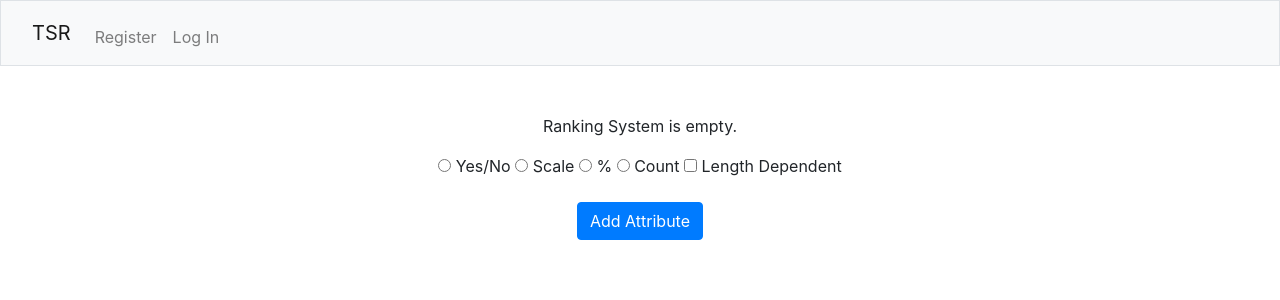
After one commit to hart1217d/finalProject, a Flask app: page /setup in a window 1280 px wide. The commit adds this page. Shown: the top 300 px of the page. Run offline with Flask 3, Linux system fonts and the light colour scheme.

Commit message:
Got login to work and created setup page

```diff
--- a/app.py
+++ b/app.py
@@ -1,11 +1,11 @@
 import os
 
 import sqlite3
-# need a module that will serve to update SQL databases (from cs50 import SQL)
 from flask import Flask, flash, redirect, render_template, request, session
 from flask_session import Session
 from werkzeug.security import check_password_hash, generate_password_hash
 from helpers import login_required
+
 
 # Configure application
 app = Flask(__name__)
@@ -50,21 +50,17 @@ def login():
             return render_template("login.html")
 
         # Query database for username
-        rows = cur.execute(
+        cur.execute(
             "SELECT * FROM users WHERE username = ?", [request.form.get("username")]
         )
+        user = cur.fetchone()
 
         # Ensure username exists and password is correct
-        if rows.fetchone() is None or not check_password_hash(
-            rows[2], request.form.get("password")
-        ):
+        if user and check_password_hash(user[2], request.form.get("password")):
+            session["user_id"] = user[0]
+            return redirect("/")
+        else:
             return render_template("login.html")
-
-        # Remember which user has logged in
-        session["user_id"] = id
-
-        # Redirect user to home page
-        return redirect("/")
 
     else:
         return render_template("login.html")
@@ -78,6 +74,13 @@ def logout():
 
     # Redirect user to login form
     return redirect("/")
+
+@app.route("/setup", methods=["GET", "POST"])
+def setup():
+    if request.method == "POST":
+        return render_template("setup.html")
+    else:
+        return render_template("setup.html")
 
 @app.route("/register", methods=["GET", "POST"])
 def register():
--- a/helpers.py
+++ b/helpers.py
@@ -6,5 +6,6 @@ def login_required(f):
     def decorated_function(*args, **kwargs):
         if session.get("user_id") is None:
             return redirect("/login")
+        return f(*args, **kwargs)
 
     return decorated_function
--- a/templates/layout.html
+++ b/templates/layout.html
@@ -3,12 +3,17 @@
 <html lang="en">
 
     <head>
+        <meta charset="utf-8">
+        <meta name="viewport" content="initial-scale-1, width=device-width">
+
+        <!-- http://getbootstrap.com/docs/5.3/ -->
+        <link rel="stylesheet" href="https://cdn.jsdelivr.net/npm/bootstrap@4.3.1/dist/css/bootstrap.min.css" integrity="sha384-ggOyR0iXCbMQv3Xipma34MD+dH/1fQ784/j6cY/iJTQUOhcWr7x9JvoRxT2MZw1T" crossorigin="anonymous">
+
         <title>TS Ranker: {% block title %}{% endblock %}</title>
     </head>
 
     <body>
-
-        <nav class="bg-light border navbar nacbar-expand-md navbar-light">
+        <nav class="bg-light border navbar navbar-expand-md navbar-light">
             <div class="container-fluid">
                 <a class="navbar-brand" href="/">TSR</a>
                 <button aria-controls="navbar" aria-expanded="false" aria-label="Toggle navigation" class="navbar-toggler" data-bs-target="#navbar" data-bs-toggle="collapse" type="button">
@@ -38,6 +43,9 @@
             {% block main %}{% endblock %}
         </main>
 
+        <script src="https://code.jquery.com/jquery-3.3.1.slim.min.js" integrity="sha384-q8i/X+965DzO0rT7abK41JStQIAqVgRVzpbzo5smXKp4YfRvH+8abtTE1Pi6jizo" crossorigin="anonymous"></script>
+        <script src="https://cdn.jsdelivr.net/npm/popper.js@1.14.7/dist/umd/popper.min.js" integrity="sha384-UO2eT0CpHqdSJQ6hJty5KVphtPhzWj9WO1clHTMGa3JDZwrnQq4sF86dIHNDz0W1" crossorigin="anonymous"></script>
+        <script src="https://cdn.jsdelivr.net/npm/bootstrap@4.3.1/dist/js/bootstrap.min.js" integrity="sha384-JjSmVgyd0p3pXB1rRibZUAYoIIy6OrQ6VrjIEaFf/nJGzIxFDsf4x0xIM+B07jRM" crossorigin="anonymous"></script>
     </body>
 
 
--- /dev/null
+++ b/templates/setup.html
@@ -0,0 +1,45 @@
+{% extends "layout.html" %}
+
+{% block title %}
+    Setup
+{% endblock %}
+
+{% block main %}
+    <div class="mb-3">
+    {% if system %}
+        <table class="table-primary mx-auto" width="50%">
+            <thead>
+                <tr>
+                    <th>Attribute</th>
+                    <th>Length Dependent</th>
+                </tr>
+            </thead>
+            <tbody>
+                {% for attribute in system %}
+                    <tr>
+                        <td>{{ attribute.attribute }}</td>
+                        <td>{{ attribute.lengthDepend }}</td>
+                    </tr>
+                {% endfor %}
+            </tbody>
+        </table>
+    {% else %}
+        Ranking System is empty.
+    {% endif %}
+    </div>
+    <div class="mb-3">
+        <form action="/setup" method="post">
+            <div class="mb-3">
+                <input name="type" type="radio" value="yes/no"> Yes/No
+                <input name="type" type="radio" value="scale"> Scale
+                <input name="type" type="radio" value="percent"> %
+                <input name="type" type="radio" value="count"> Count
+                <input id="lengthDepend" name="lengthDepend" type="checkbox" value="lengthDepend">
+                <label for="lengthDepend">Length Dependent</label>
+            </div>
+            <div class="mb-3">
+                <button class="btn btn-primary" type="submit">Add Attribute</button>
+            </div>
+        </form>
+    </div>
+{% endblock %}
```
Also changed, not shown: templates/index.html (+5 -11 lines), 2 other files.
